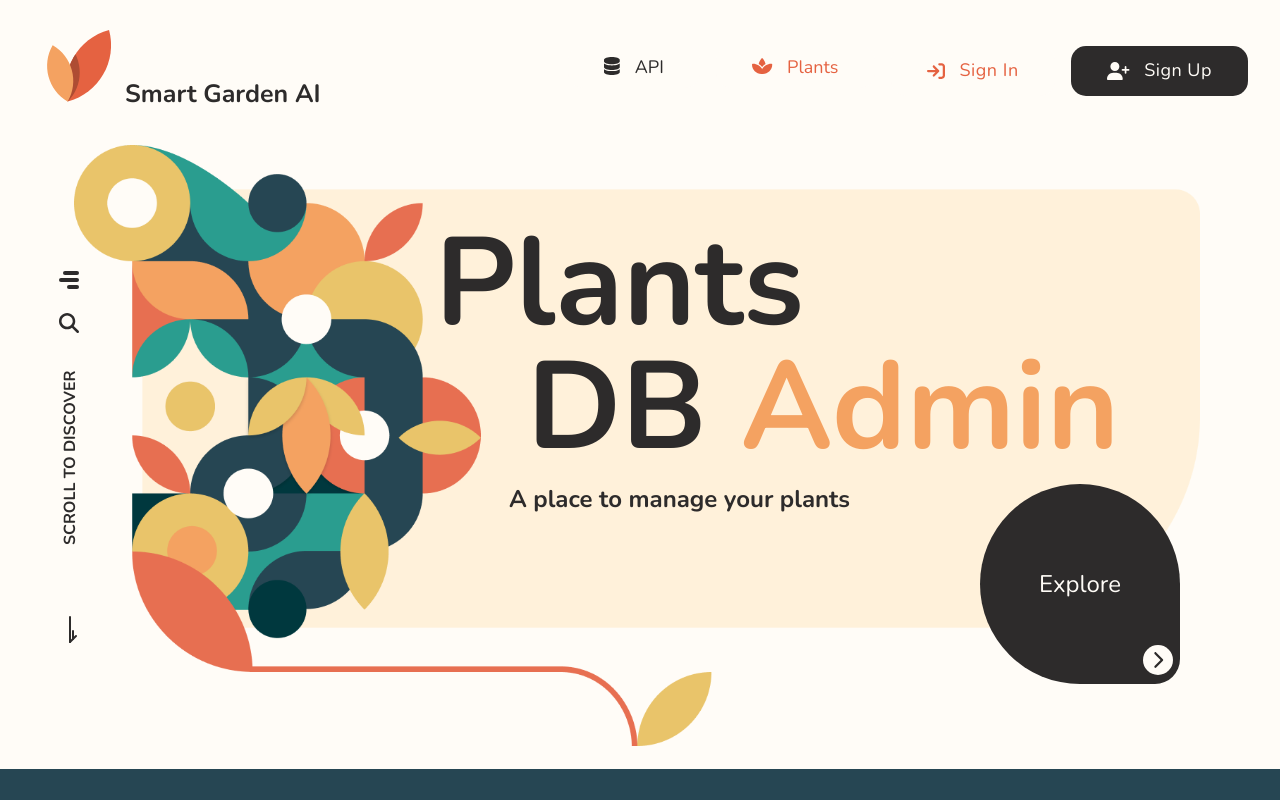
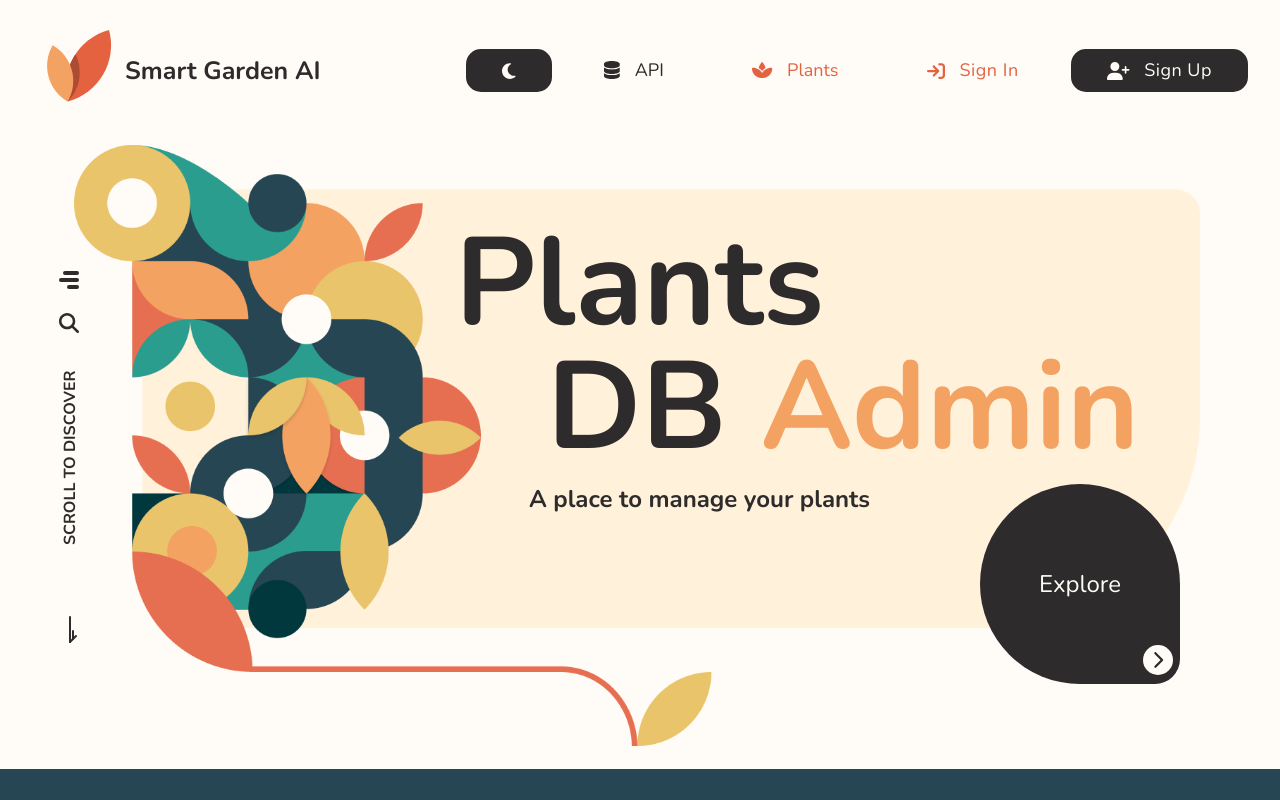
Before and after one commit to strawhat19/Smart-Garden, a Next.js app: page /plants in a window 1280 px wide. Shown: the top 800 px of the page. Built offline with nearby package versions, Linux system fonts and the light colour scheme.

Commit message:
Adjustments with NPM 2

```diff
--- a/components/banner.tsx
+++ b/components/banner.tsx
@@ -9,10 +9,10 @@ export default function Banner({
         <div className={`innerMain`}>
             <div className={`mainBanner`}>
                 <div className={`textCol`}>
-                    <IonGrid>
-                        <IonRow>
-                            <IonCol size={`1`} id={`mainspacercol`} />
-                            <IonCol class={`mainSpace`}>
+                    <div className={`textContainer`}>
+                        <div className={`textInnerContainer`}>
+                            <div id={`mainspacercol`} />
+                            <div className={`mainSpace`}>
                                 <h1>
                                     {title.split(` `)[0]}
                                     <span className={`bottomText`}>{title.split(` `)[1]}
@@ -20,9 +20,9 @@ export default function Banner({
                                     </span>
                                 </h1>
                                 <p>{desc}</p>
-                            </IonCol>
-                        </IonRow>
-                    </IonGrid>
+                            </div>
+                        </div>
+                    </div>
                 </div>
             </div>
         </div>
--- a/components/header.tsx
+++ b/components/header.tsx
@@ -15,7 +15,7 @@ export default function Header() {
                 {/* <Tooltip title={brandName} arrow> */}
                     {/* <div className={`tooltipElement`}> */}
                         <Link href={`/`} passHref={true}>
-                            <div className={`homeHoverLink`}>
+                            <div className={`homeHoverLink`} style={{ display: `flex`, alignItems: `center` }}>
                                 <CustomImage
                                     id={`logo`}
                                     alt={`logo`}
--- a/components/nav.tsx
+++ b/components/nav.tsx
@@ -9,45 +9,59 @@ import { guest, sharedDatabase } from "../shared/shared";
 import { FontAwesomeIcon } from "@fortawesome/react-fontawesome";
 import { faArrowRightToBracket, faDatabase, faMoon, faSpa, faSun, faUserPlus } from "@fortawesome/free-solid-svg-icons";
 
+export class NavItem {
+    icon: any;
+    id: string = ``;
+    href: string = ``;
+    title: string = ``;
+    form?: string = ``;
+    new?: boolean = false;
+    auth?: boolean = false;
+    className: string = ``;
+    constructor(data: Partial<NavItem>) {
+        Object.assign(this, data);
+    }
+}
+
 export const navOptions = {
-    // theme: {
-    //     id: `themeBtn`,
-    //     className: `btn`,
-    //     title: `Theme`,
-    //     icon: faMoon,
-    //     new: true,
-    // },
-    api: {
+    theme: new NavItem({
+        id: `themeBtn`,
+        className: `btn`,
+        title: `Theme`,
+        icon: faMoon,
+        new: true,
+    }),
+    api: new NavItem({
         id: `apiBtn`,
         className: `btn lightBtn`,
         title: `API`,
         href: `/api`,
         icon: faDatabase,
         new: true,
-    },
-    plants: {
+    }),
+    plants: new NavItem({
         id: `plantsBtn`,
         className: `btn lightBtn`,
         title: `Plants`,
         href: `/plants`,
         icon: faSpa,
-    },
-    signin: {
+    }),
+    signin: new NavItem({
         id: `signinBtn`,
         className: `btn regBtn signinBtn lightBtn`,
         title: `Sign In`,
         icon: faArrowRightToBracket,
         form: `signin`,
         auth: true,
-    },
-    signup: {
+    }),
+    signup: new NavItem({
         id: `signupBtn`,
         className: `btn regBtn signupBtn`,
         title: `Sign Up`,
         icon: faUserPlus,
         form: `signup`,
         auth: true,
-    },
+    }),
 }
 
 export default function Nav({ direction = `row` }: any) {
@@ -72,7 +86,7 @@ export default function Nav({ direction = `row` }: any) {
                     navItem.href ? (
                         // <Tooltip key={nIdx} title={title} arrow>
                             // <div className={`tooltipElement`}>
-                                <Link key={nIdx} href={navItem.href} target={`_blank`}>
+                                <Link key={nIdx} href={navItem.href} target={navItem.new ? `_blank` : `_self`}>
                                     <div className={`navItem navLink ${className} ${router.pathname === navItem?.href ? `active` : `inactive`}`}>
                                         <FontAwesomeIcon icon={icon} style={{ paddingRight: 15 }} />
                                         {title}
--- a/globals.scss
+++ b/globals.scss
@@ -868,4 +868,8 @@ a[title="Home"] {
     bottom: 410px;
     right: 100px;
   }
+  .textContainer {
+    position: relative;
+    left: 270px;
+  }
 }
--- a/public/styles/_nav.scss
+++ b/public/styles/_nav.scss
@@ -20,6 +20,10 @@
     &.arrow {
         color: var(--font) !important;
     }
+}
+
+nav button {
+    max-height: 42.8px;
 }
 
 .navigation {
--- a/public/styles/_themes.scss
+++ b/public/styles/_themes.scss
@@ -11,6 +11,11 @@ body {
     &:has(.dark) {
         .homeHoverLink {
             --font: white;
+            color: white;
+            transition: var(--transition);
+            &:hover {
+                color: var(--primary);
+            }
         }
         background: var(--secondaryVariant);
         header {
```
